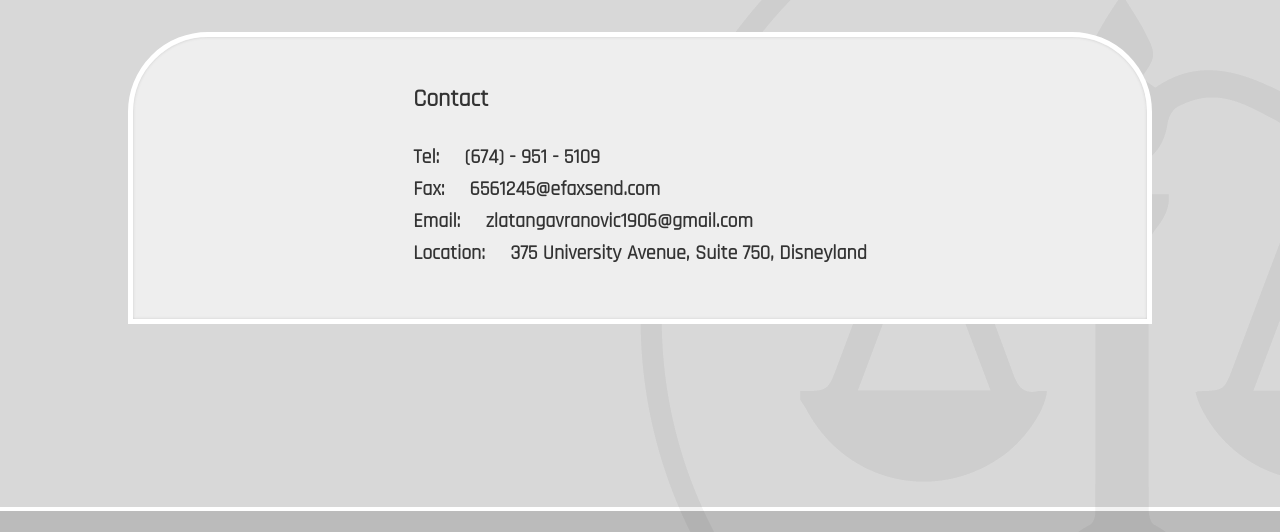
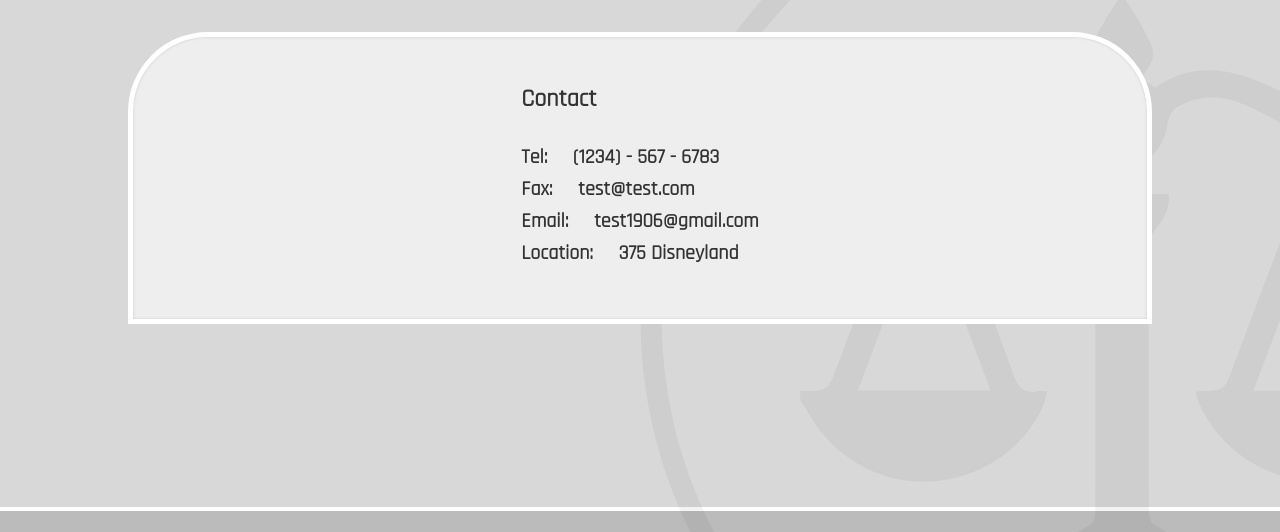
Before and after one commit to Vish4562-dev/test, a plain HTML site: page lawyerWebsiteContact.html in a window 1280 px wide. Shown: the part 268-800 px from the top of the page. Drawn offline with Linux system fonts and the light colour scheme; files whose address does not match are found by name; a web font is replaced by a local one.

Commit message:
Update lawyerWebsiteContact.html

```diff
--- a/lawyerWebsiteContact.html
+++ b/lawyerWebsiteContact.html
@@ -38,10 +38,10 @@
 
                         <h2 id="headline_h2">Contact</h2>
                             <p id="paragraph3">
-                                <span>Tel:</span> (674) - 951 - 5109 <br>
-                                <span>Fax:</span> 6561245@efaxsend.com <br>
-                                <span>Email:</span> zlatangavranovic1906@gmail.com <br>
-                                <span>Location:</span> 375 University Avenue, Suite 750, Disneyland <br>
+                                <span>Tel:</span> (1234) - 567 - 6783 <br>
+                                <span>Fax:</span> test@test.com <br>
+                                <span>Email:</span> test1906@gmail.com <br>
+                                <span>Location:</span> 375 Disneyland <br>
                             </p>
 
                     </div>
```
